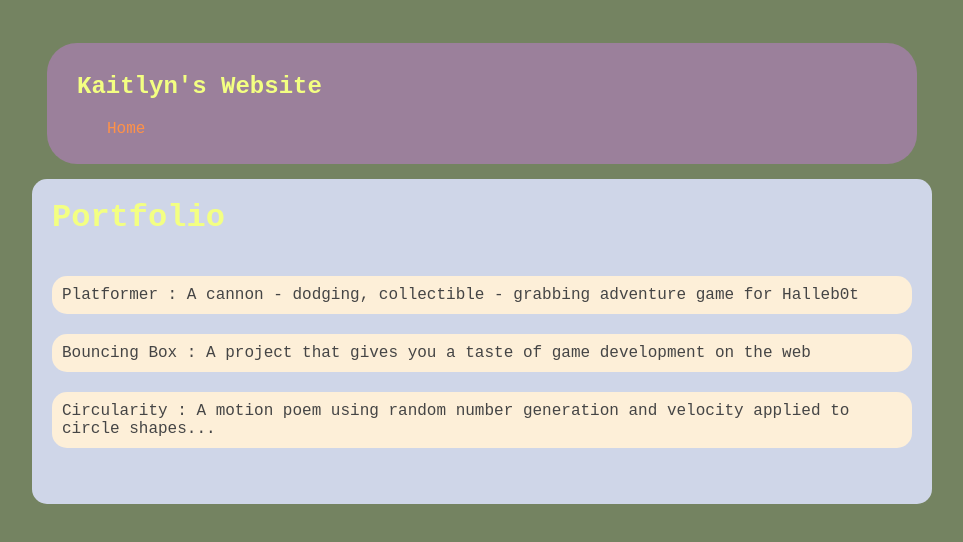
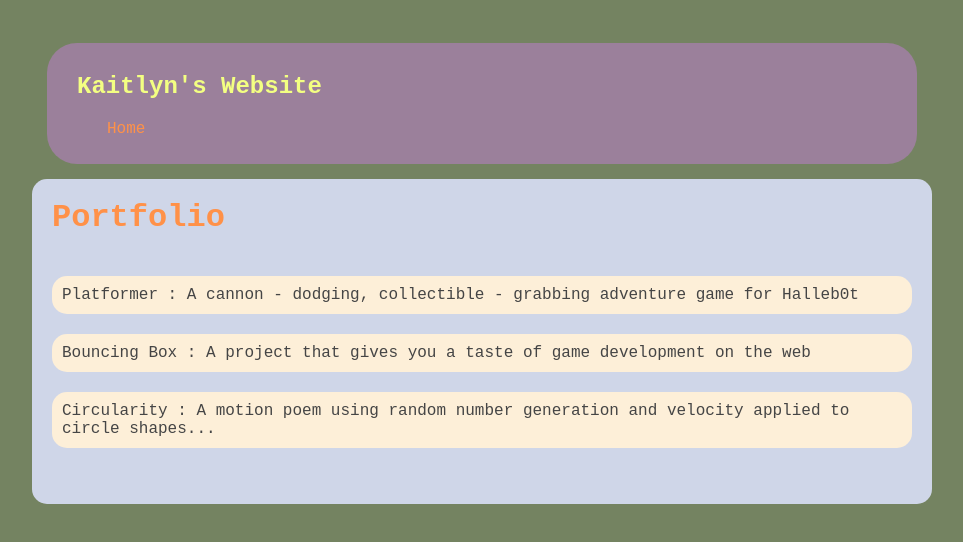
Before and after one commit to KaitZh4ng/KaitZh4ng.github.io, a plain HTML site: page portfolio.html in a window 1280 px wide. Shown: the whole page, without its empty margins (158-1121 px from the left). Drawn offline with Linux system fonts and the light colour scheme.

Commit message:
add portfolio.html file

```diff
--- a/style.css
+++ b/style.css
@@ -65,7 +65,7 @@ h2, h3 {
 }
        /* portfolio styles */
        .content h1 {
-          color: rgb(255, 145, 72g);
+          color: rgb(255, 145, 72);
       }
 
       #portfolio {
```
